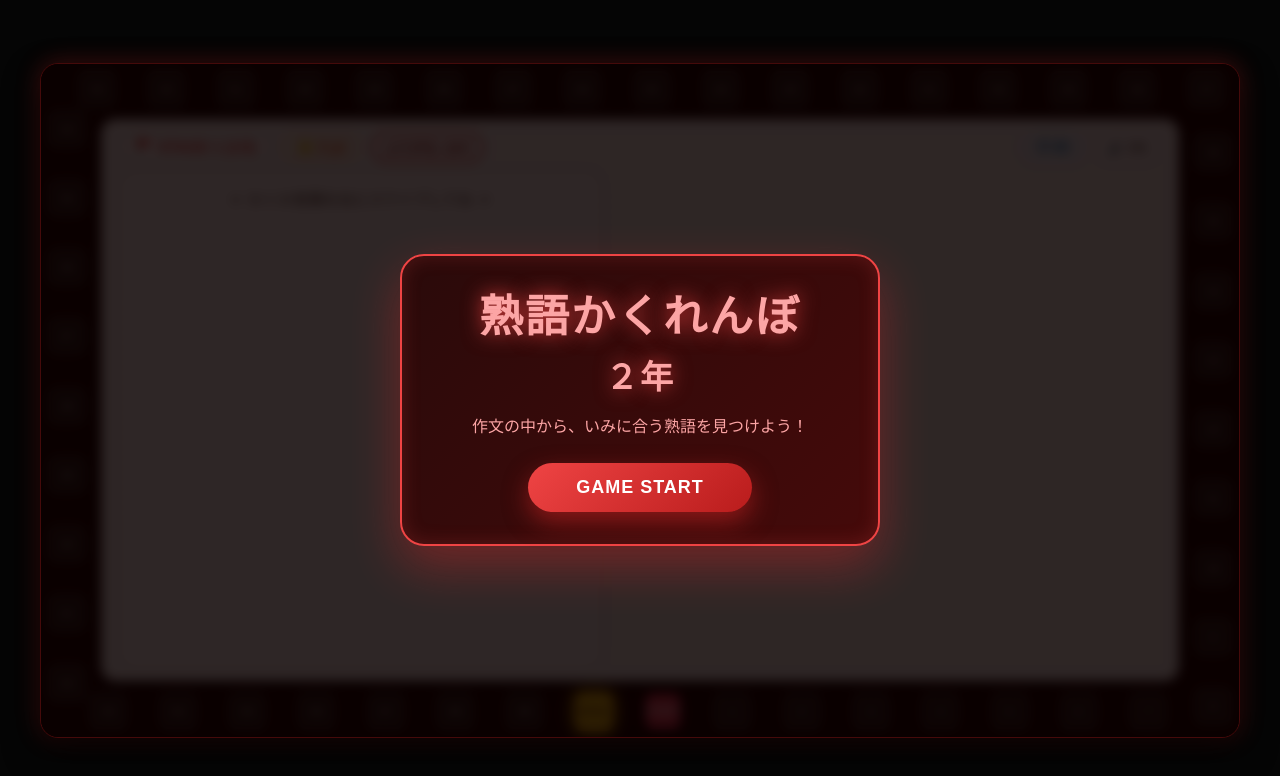
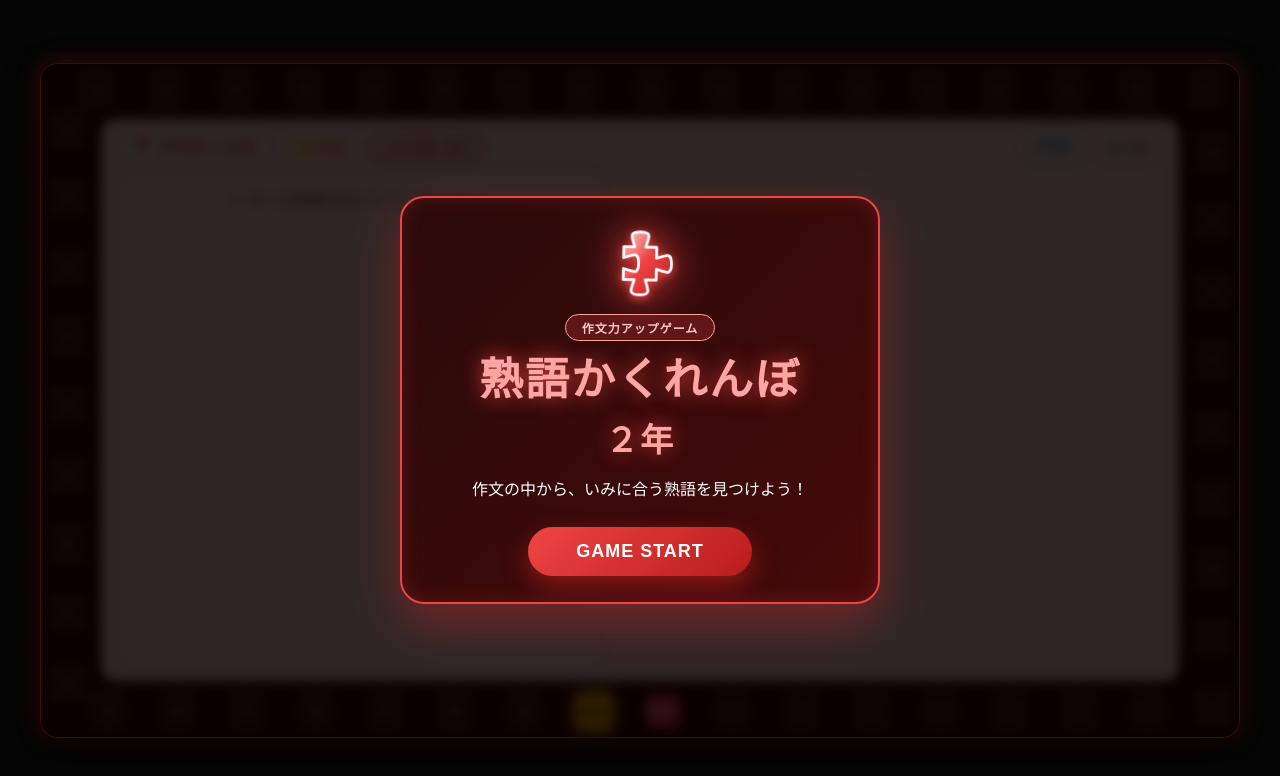
Before and after one commit to t044-050-ctrl/jukugo-kakurenbo-2nen, a plain HTML site: page index.html in a window 1280 px wide. Drawn offline with Linux system fonts and the light colour scheme.

Commit message:
Add files via upload

```diff
--- a/index.html
+++ b/index.html
@@ -3,10 +3,7 @@
 <head>
 <meta charset="UTF-8">
 <meta name="viewport" content="width=device-width, initial-scale=1.0, maximum-scale=1.0, user-scalable=no">
-<title>熟語かくれんぼ ２年</title>
- <meta property="og:title" content="熟語かくれんぼ ２年">
-    <meta property="og:description" content="【２年国語】作文の中から熟語を見つけるゲームです。">
-    <meta property="og:type" content="website">
+<title>熟語かくれんぼ</title>
 <style>
   * {
     box-sizing: border-box;
@@ -459,11 +456,39 @@
     background: linear-gradient(135deg, #2a0a0a, #450a0a);
     border: 2px solid #ef4444;
     color: #ffffff;
-    padding: 32px;
+    padding: 26px 32px;
     border-radius: 24px;
     text-align: center;
     box-shadow: 0 20px 50px rgba(220, 38, 38, 0.4), inset 0 0 20px rgba(239, 68, 68, 0.2);
     max-width: 480px; width: 90%;
+    position: relative;
+    overflow: hidden;
+  }
+  .puzzle-piece-container {
+    width: 82px;
+    height: 82px;
+    margin: 0 auto 8px auto;
+    display: flex;
+    justify-content: center;
+    align-items: center;
+    filter: drop-shadow(0 0 18px rgba(239, 68, 68, 0.9));
+    animation: pieceFloat 3s ease-in-out infinite alternate;
+  }
+  @keyframes pieceFloat {
+    0% { transform: translateY(0) rotate(0deg); }
+    100% { transform: translateY(-7px) rotate(5deg); }
+  }
+  .start-hero-badge {
+    display: inline-block;
+    padding: 4px 16px;
+    background: rgba(239, 68, 68, 0.22);
+    border: 1px solid #fca5a5;
+    border-radius: 20px;
+    color: #fecaca;
+    font-size: 12px;
+    font-weight: bold;
+    margin-bottom: 10px;
+    letter-spacing: 1px;
   }
   .start-hero-title {
     font-size: clamp(32px, 5vw, 44px);
@@ -1115,6 +1140,7 @@ function processDrop(word, slot, sourceElem, cloneElem) {
       document.getElementById(`idiom-row-${rIndex}`).classList.add('completed');
       const pts = usedHintsInSubStage[rIndex] ? 1 : 2;
       subStagePoints += pts;
+      advancePosition(pts);
     }
 
     checkAllCompleted();
@@ -1150,14 +1176,7 @@ async function checkAllCompleted() {
     // 正解した作文と解答をじっくり見られるように2秒待機
     await new Promise(r => setTimeout(r, 2000));
 
-    // 1. 先に外周のすごろくを進める
-    if (subStagePoints > 0) {
-      await advancePosition(subStagePoints);
-      // すごろくが完全に止まったのを確認してから少し待ってウィンドウを出す
-      await new Promise(r => setTimeout(r, 600));
-    }
-
-    // 2. 緑のクリアウィンドウを出す
+    // 緑のクリアウィンドウを出す
     const modal = document.createElement('div');
     modal.className = 'modal-overlay';
     modal.innerHTML = `
@@ -1174,7 +1193,7 @@ async function checkAllCompleted() {
     await new Promise(r => setTimeout(r, 2200));
     modal.remove();
 
-    // 3. 最後にポイントを入れるアニメーションを実行し、完了後に次の問題へ進む
+    // ポイントを入れるアニメーションを実行し、完了後に次の問題へ進む
     const targetPoints = totalPoints + earnedPts;
     rollUpPoints(targetPoints, () => {
       setTimeout(() => {
@@ -1297,12 +1316,11 @@ function startOnoStage() {
 }
 
 // --- 共通UI・ユーティリティ ---
-async function advancePosition(count) {
-  // マスが多い時は高速で進むように調整
-  const stepDelay = count > 15 ? 30 : (count > 5 ? 80 : 250);
-
+let positionQueue = Promise.resolve();
+
+function advancePosition(count) {
+  positionQueue = positionQueue.then(async () => {
     for (let step = 0; step < count; step++) {
-    // すでに50マスに到達していたらゴール演出を入れてリセット
       if (currentPosition >= 50) {
         await new Promise(resolve => triggerGoal(resolve));
       }
@@ -1316,13 +1334,15 @@ async function advancePosition(count) {
         cT.classList.remove('tile-pop'); void cT.offsetWidth; cT.classList.add('tile-pop');
       }
       playSE('click');
-    await new Promise(r => setTimeout(r, stepDelay));
+      await new Promise(r => setTimeout(r, 380));
     }
     updateTrackUI();
 
     if (currentPosition >= 50) {
       await new Promise(resolve => triggerGoal(resolve));
     }
+  });
+  return positionQueue;
 }
 
 function triggerGoal(onComplete) {
@@ -1478,8 +1498,42 @@ window.addEventListener('load', () => {
   m.className = 'modal-overlay';
   m.innerHTML = `
     <div class="start-hero-card">
+      <div class="puzzle-piece-container">
+        <svg viewBox="0 0 120 120" width="82" height="82">
+          <defs>
+            <linearGradient id="redPuzzleGrad" x1="0%" y1="0%" x2="100%" y2="100%">
+              <stop offset="0%" stop-color="#fecaca" />
+              <stop offset="45%" stop-color="#ef4444" />
+              <stop offset="100%" stop-color="#b91c1c" />
+            </linearGradient>
+            <filter id="redPuzzleGlow" x="-20%" y="-20%" width="140%" height="140%">
+              <feDropShadow dx="0" dy="4" stdDeviation="6" flood-color="#ef4444" flood-opacity="0.85"/>
+            </filter>
+          </defs>
+          <path d="
+            M 36,36
+            L 52,36
+            C 48,22 42,14 60,14
+            C 78,14 72,22 68,36
+            L 84,36
+            L 84,52
+            C 98,48 106,42 106,60
+            C 106,78 98,72 84,68
+            L 84,84
+            L 68,84
+            C 72,98 78,106 60,106
+            C 42,106 48,98 52,84
+            L 36,84
+            L 36,68
+            C 50,72 58,78 58,60
+            C 58,42 50,48 36,52
+            Z"
+            fill="url(#redPuzzleGrad)" stroke="#ffffff" stroke-width="4" stroke-linejoin="round" filter="url(#redPuzzleGlow)"/>
+        </svg>
+      </div>
+      <div class="start-hero-badge">作文力アップゲーム</div>
       <h1 class="start-hero-title" style="line-height: 1.3;">熟語かくれんぼ<br><span style="font-size: 0.75em;">２年</span></h1>
-      <p style="color: #fca5a5; font-size: 16px; margin-bottom: 24px; line-height: 1.6;">
+      <p style="color: #ffffff; font-size: 16px; margin-bottom: 24px; line-height: 1.6;">
         作文の中から、いみに合う熟語を見つけよう！
       </p>
       <button class="start-play-btn" onclick="initAudio(); this.closest('.modal-overlay').remove(); startStage();">GAME START</button>
```
Lines whose indentation alone changed are shown as unchanged.
